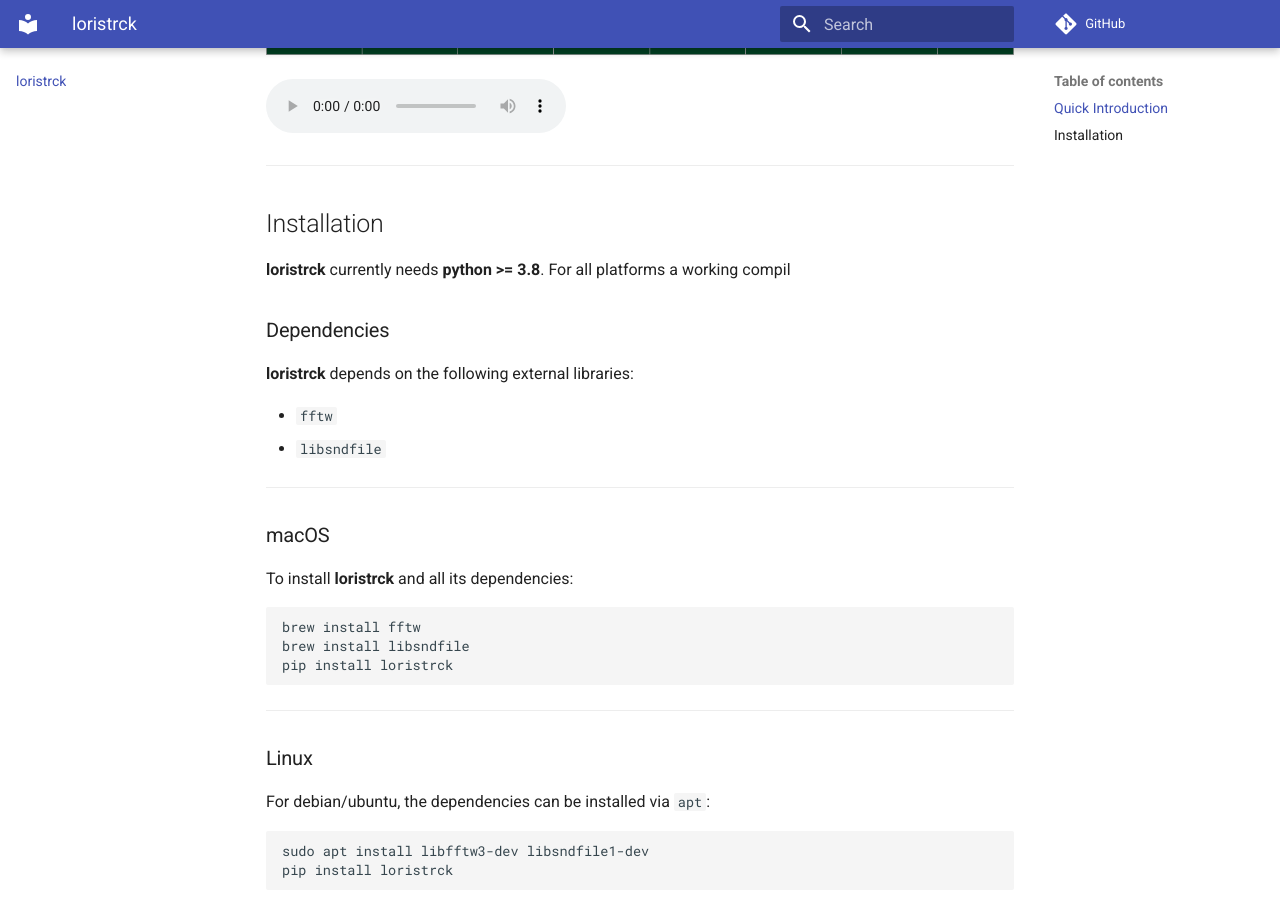
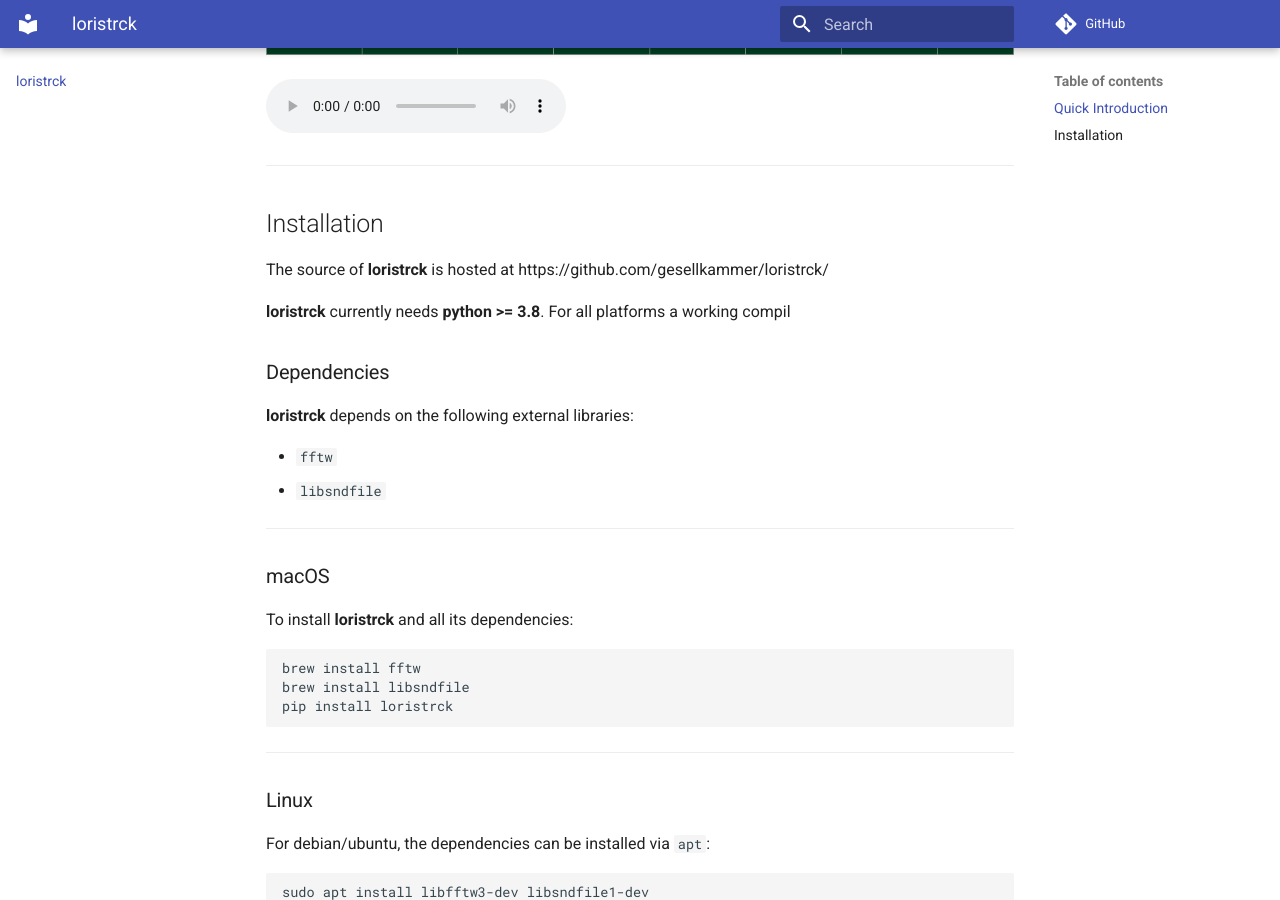
Before and after one commit to gesellkammer/loristrck, an MkDocs documentation site: the page built from docs/index.md, in a window 1280 px wide and 900 px high, scrolled down 2664 px. Built offline with MkDocs 1.6.1 and Material for MkDocs 9.7.7, drawn with Linux system fonts in a browser that asks for light colours; comment, search, counter and statistics services are not loaded.

Commit message:
test hook

```diff
--- a/docs/index.md
+++ b/docs/index.md
@@ -93,6 +93,8 @@ lt.partials_render(selected, outfile="stretched.wav")
 
 ## Installation
 
+The source of **loristrck** is hosted at https://github.com/gesellkammer/loristrck/
+
 **loristrck** currently needs **python >= 3.8**. For all platforms a working compil
 
 ### Dependencies
```
